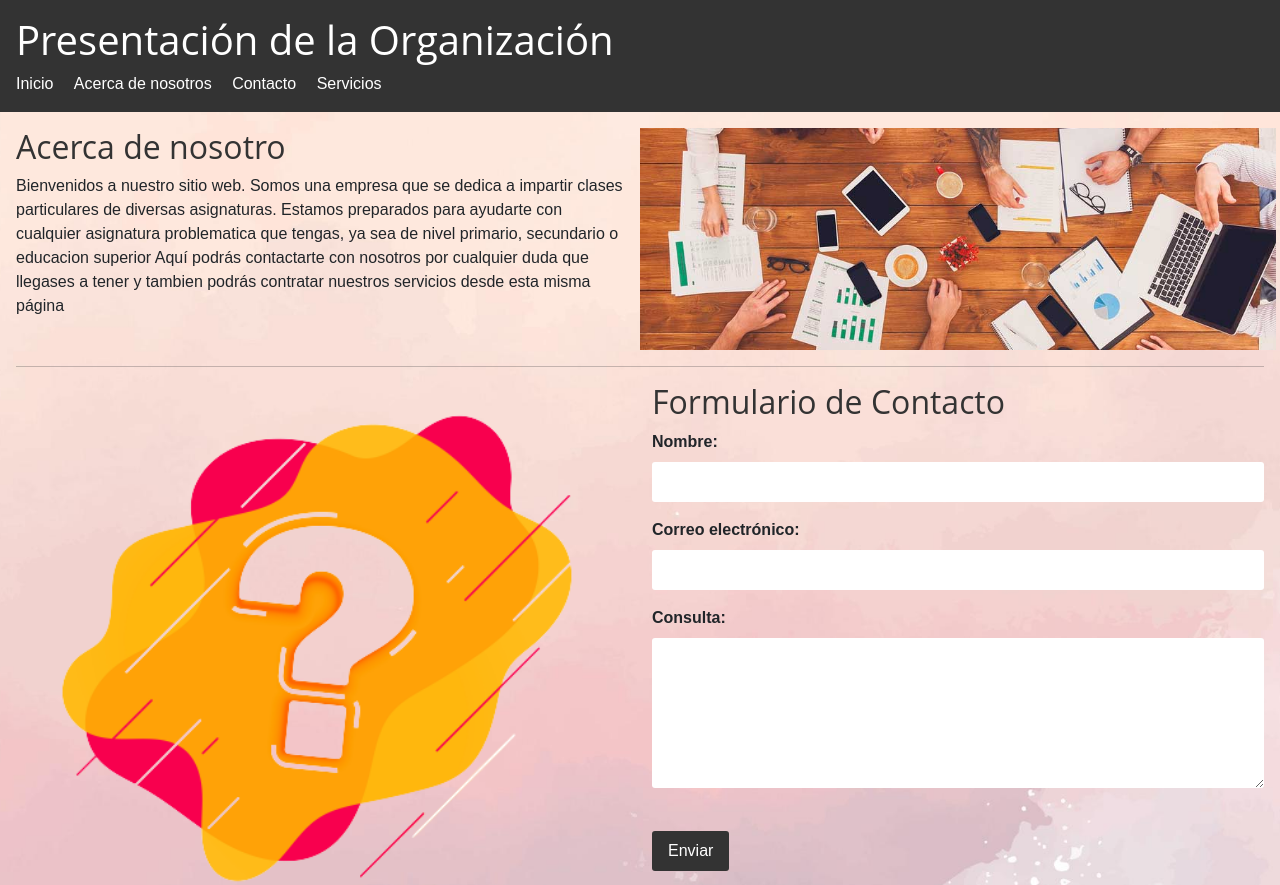
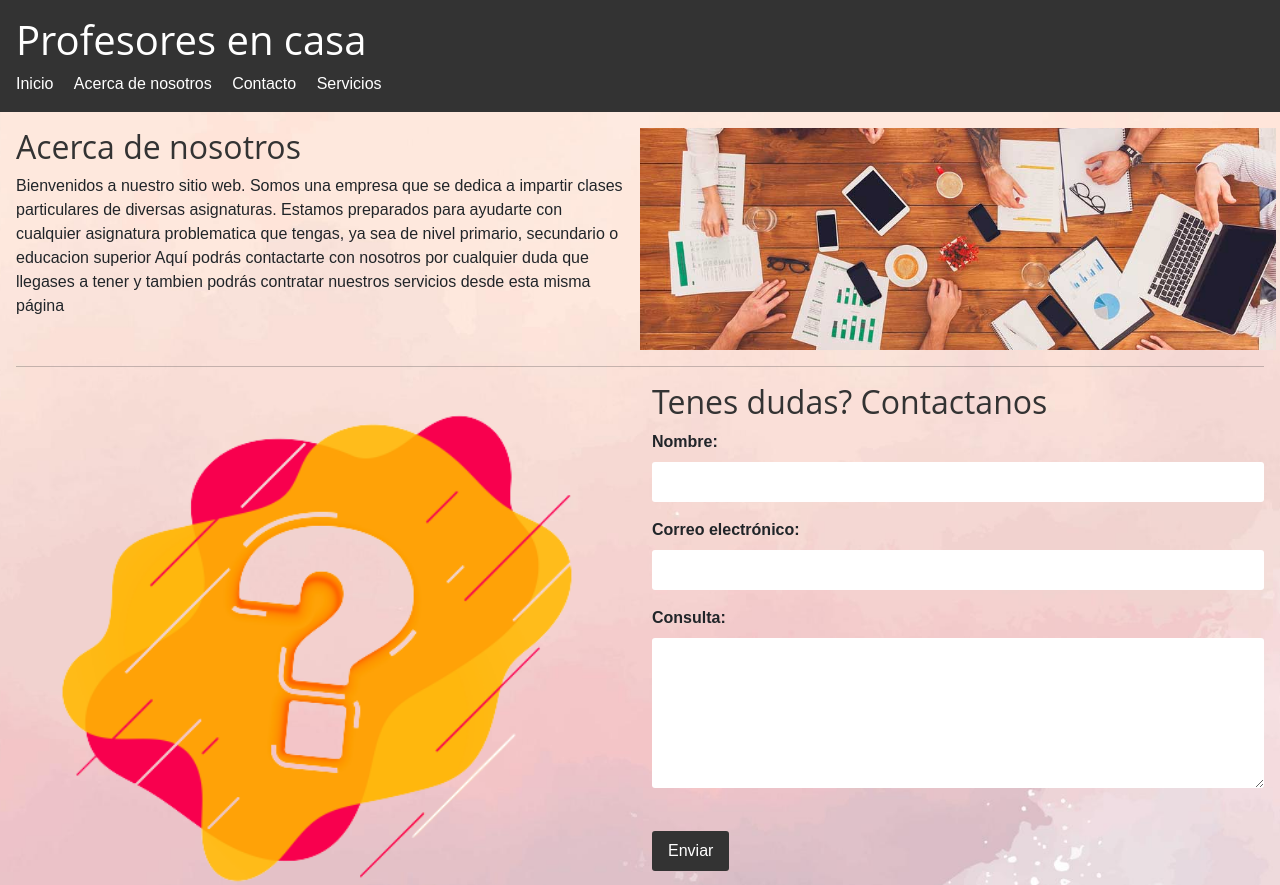
Before and after one commit to MatiasSantolari/tpi-Arg-Programa, a plain HTML site: page index.html in a window 1280 px wide. Shown: the top 885 px of the page. Drawn offline with nearby package versions, Linux system fonts and the light colour scheme; a script that the page names is missing.

Commit message:
Update: pequeños detalles

```diff
--- a/index.html
+++ b/index.html
@@ -4,6 +4,8 @@
     <meta charset="UTF-8">
     <meta http-equiv="X-UA-Compatible" content="IE=edge">
     <meta name="viewport" content="width=device-width, initial-scale=1.0">
+    <!--icono de la ventana-->
+    <link rel="icon" type="text/css" href="images/icono-pagina.svg">
 	<title>Mi sitio web</title>
     <!--Bootstrap-->
     <link href="https://cdn.jsdelivr.net/npm/bootstrap@5.3.0-alpha3/dist/css/bootstrap.min.css" rel="stylesheet" integrity="sha384-KK94CHFLLe+nY2dmCWGMq91rCGa5gtU4mk92HdvYe+M/SXH301p5ILy+dN9+nJOZ" crossorigin="anonymous">
@@ -13,10 +15,12 @@
     <script src="validate.js"></script>
     <!--validate.js-->
     <script src="//cdnjs.cloudflare.com/ajax/libs/validate.js/0.13.1/validate.min.js"></script>
+    <!--iconos Font Awesome-->
+    <script src="https://kit.fontawesome.com/aea1c63442.js" crossorigin="anonymous"></script>
 </head>
 <body>
 	<header>
-		<h1>Presentación de la Organización</h1>
+		<h1>Profesores en casa</h1>
 		<nav>
 			<ul>
 				<li><a href="#">Inicio</a></li>
@@ -31,7 +35,7 @@
         <div class="row">
             <div class="col-sm-6">
                 <section id="seccion-presentacion">
-                    <h2>Acerca de nosotro</h2>
+                    <h2>Acerca de nosotros</h2>
                     <p>Bienvenidos a nuestro sitio web. Somos una empresa que se dedica a impartir clases particulares de diversas asignaturas.
                         Estamos preparados para ayudarte con cualquier asignatura problematica que tengas, ya sea de nivel primario, secundario o educacion superior
                         Aquí podrás contactarte con nosotros por cualquier duda que llegases a tener y tambien podrás contratar nuestros servicios desde esta misma página</p>
@@ -47,7 +51,7 @@
             </div>
             <div class="col-sm-6">
                 <section id="seccion-form-contacto">
-                    <h2>Formulario de Contacto</h2>
+                    <h2>Tenes dudas? Contactanos</h2>
                     <form id="form-contacto">
                         <label for="name">Nombre:</label>
                         <input type="text" id="name" name="name" required>
```
Also changed, not shown: images/icono-pagina.svg (added).
